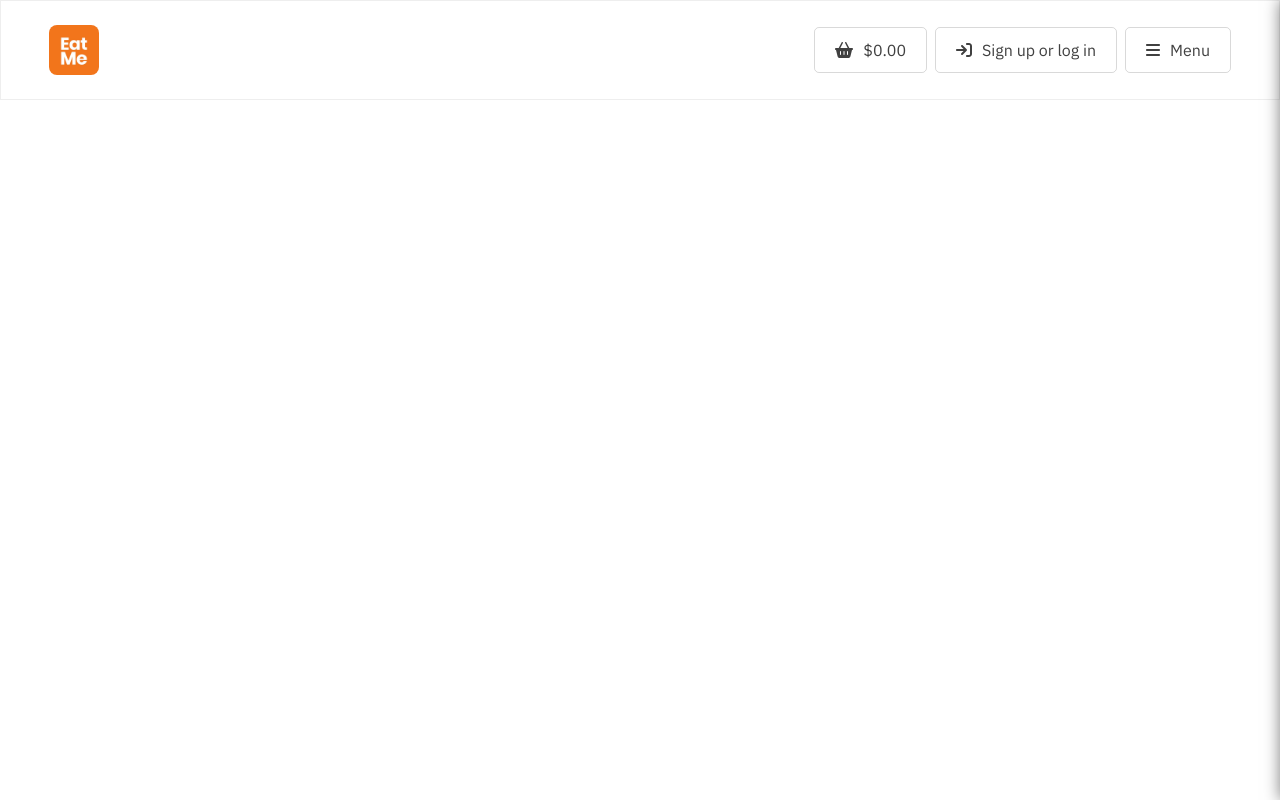
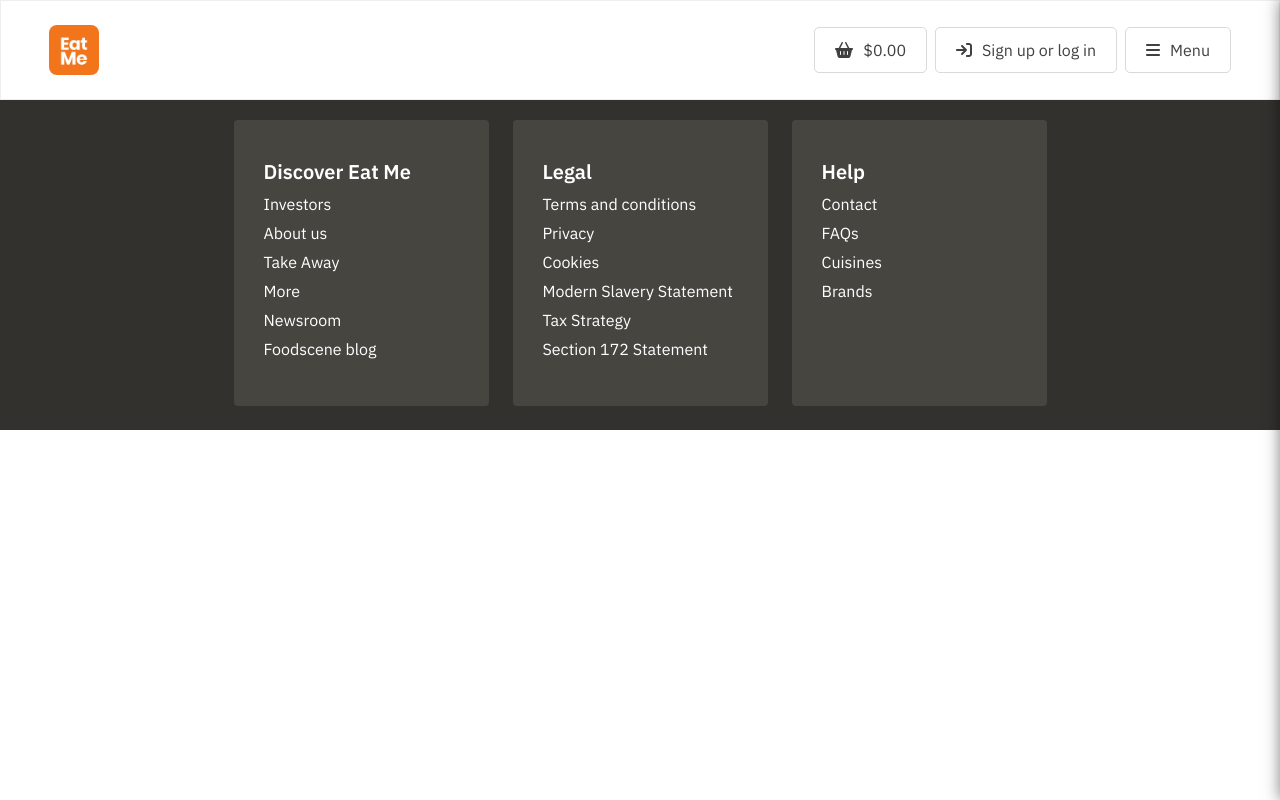
Before and after one commit to sivantha96/eat-me-clone, a React (Create React App) app: page / in a window 1280 px wide. Built offline with nearby package versions, Linux system fonts and the light colour scheme.

Commit message:
Add footer

```diff
--- a/src/App.js
+++ b/src/App.js
@@ -2,6 +2,7 @@
 import Helmet from 'react-helmet';
 import { useSelector } from 'react-redux';
 import Drawer from './components/Drawer';
+import Footer from './components/Footer';
 import Header from './components/Header';
 
 function App() {
@@ -22,6 +23,7 @@
 
       <div className="page"></div>
 
+      <Footer />
     </div>
   );
 }
--- /dev/null
+++ b/src/components/Footer/FooterSection.js
@@ -0,0 +1,29 @@
+import React from 'react';
+import PropTypes from 'prop-types';
+import { Link } from 'react-router-dom';
+
+const FooterSection = ({ title, items = [] }) => {
+  return (
+    <div className="em-footer__section">
+      <h3 className="em-footer__section__title">{title}</h3>
+      {items.map((item) => (
+        <Link className="em-footer__section__item" key={item.id} to={item.link}>
+          {item.value}
+        </Link>
+      ))}
+    </div>
+  );
+};
+
+FooterSection.propTypes = {
+  title: PropTypes.string,
+  items: PropTypes.arrayOf(
+    PropTypes.shape({
+      id: PropTypes.string,
+      value: PropTypes.string,
+      link: PropTypes.string,
+    })
+  ),
+};
+
+export default FooterSection;
--- /dev/null
+++ b/src/components/Footer/index.js
@@ -0,0 +1,112 @@
+/* eslint-disable no-var */
+import React from 'react';
+import FooterSection from './FooterSection';
+
+export default function Footer() {
+  return (
+    <div className="em-footer">
+      <div className="container d-flex justify-content-center">
+        <div className="row w-100 justify-content-center">
+          <div className="col-12 col-sm-6 col-md-3 mb-4">
+            <FooterSection title="Discover Eat Me" items={mockDiscoverFooter} />
+          </div>
+          <div className="col-12 col-sm-6 col-md-3 mb-4">
+            <FooterSection title="Legal" items={mockLegalFooter} />
+          </div>
+          <div className="col-12 col-sm-6 col-md-3 mb-4">
+            <FooterSection title="Help" items={mockHelpFooter} />
+          </div>
+        </div>
+      </div>
+    </div>
+  );
+}
+
+var mockDiscoverFooter = [
+  {
+    id: '0',
+    value: 'Investors',
+    link: '/',
+  },
+  {
+    id: '1',
+    value: 'About us',
+    link: '/',
+  },
+  {
+    id: '2',
+    value: 'Take Away',
+    link: '/',
+  },
+  {
+    id: '3',
+    value: 'More',
+    link: '/',
+  },
+  {
+    id: '4',
+    value: 'Newsroom',
+    link: '/',
+  },
+  {
+    id: '5',
+    value: 'Foodscene blog',
+    link: '/',
+  },
+];
+
+var mockLegalFooter = [
+  {
+    id: '0',
+    value: 'Terms and conditions',
+    link: '/',
+  },
+  {
+    id: '1',
+    value: 'Privacy',
+    link: '/',
+  },
+  {
+    id: '2',
+    value: 'Cookies',
+    link: '/',
+  },
+  {
+    id: '3',
+    value: 'Modern Slavery Statement',
+    link: '/',
+  },
+  {
+    id: '4',
+    value: 'Tax Strategy',
+    link: '/',
+  },
+  {
+    id: '5',
+    value: 'Section 172 Statement',
+    link: '/',
+  },
+];
+
+var mockHelpFooter = [
+  {
+    id: '0',
+    value: 'Contact',
+    link: '/',
+  },
+  {
+    id: '1',
+    value: 'FAQs',
+    link: '/',
+  },
+  {
+    id: '2',
+    value: 'Cuisines',
+    link: '/',
+  },
+  {
+    id: '3',
+    value: 'Brands',
+    link: '/',
+  },
+];
--- /dev/null
+++ b/src/theme/components/_components.footer.scss
@@ -0,0 +1,26 @@
+.em-footer {
+  padding: 20px 20px 0 20px;
+  background: $em-clr-gray;
+  color: $em-clr-white;
+
+  &__section {
+    padding: 40px 30px;
+    display: flex;
+    flex-direction: column;
+    background: $em-clr-light-gray;
+    text-decoration: none;
+    border-radius: 4px;
+    height: 100%;
+    width: 100%;
+
+    &__title {
+      font-size: 20px;
+      font-weight: 600;
+      margin-bottom: 8px;
+    }
+
+    &__item {
+      margin-bottom: 5px;
+    }
+  }
+}
--- a/src/theme/generics/_generics.page.scss
+++ b/src/theme/generics/_generics.page.scss
@@ -10,3 +10,12 @@
 * {
   font-family: $em-fonts-plex;
 }
+
+a {
+  color: $em-clr-white;
+  text-decoration: none;
+
+  &:hover {
+    color: $em-clr-primary;
+  }
+}
--- a/src/theme/index.scss
+++ b/src/theme/index.scss
@@ -15,6 +15,7 @@
 @import './components/components.card';
 @import './components/components.header';
 @import './components/components.drawer';
+@import './components/components.footer';
 
 :export {
   primaryColor: $em-clr-primary;
```
